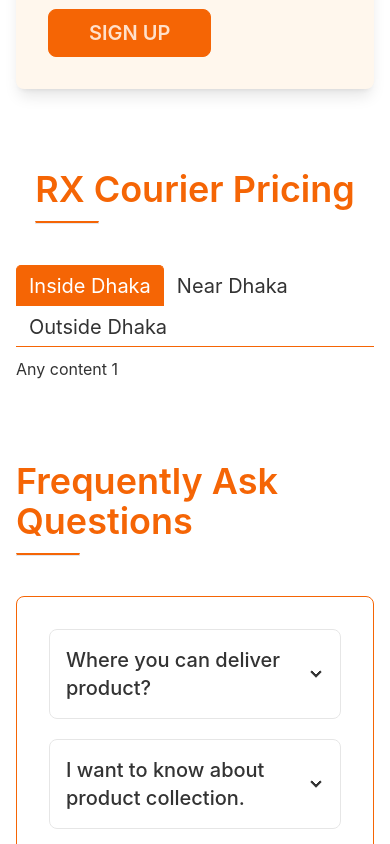
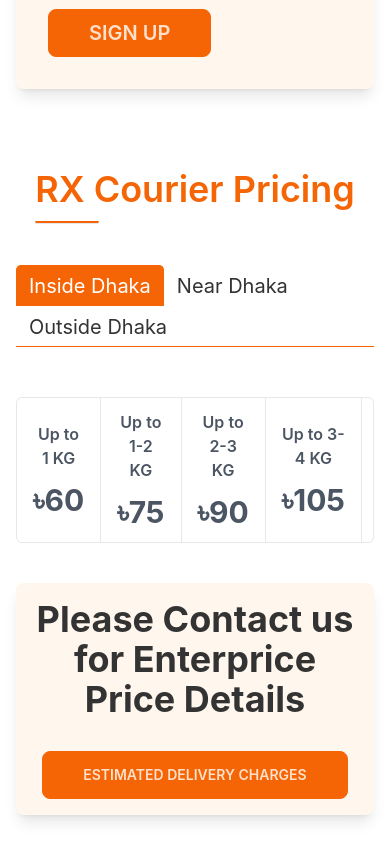
Before and after one commit to habib-sc/rx-courier-react, a React (Create React App) app: page / in a window 390 px wide. Shown: the part 5400-6244 px from the top of the page. Built offline with nearby package versions, Linux system fonts and the light colour scheme.

Commit message:
Added pricing section and update content

```diff
--- a/src/components/Shared/Pricing/Pricing.js
+++ b/src/components/Shared/Pricing/Pricing.js
@@ -4,7 +4,7 @@
 
 const Pricing = () => {
     return (
-        <section className='container px-4 mx-auto py-10' data-aos="fade-up-left" data-aos-duration="1500" data-aos-delay="550">
+        <section className='container px-4 mx-auto py-10' data-aos="fade-up-right" data-aos-duration="1500" data-aos-delay="520">
             {/* Pricing Start */}
             <div className="text-4xl font-semibold text-primary flex justify-center mb-10">
                 <div>
@@ -15,30 +15,122 @@
             {/* Pricing end  */}
 
 
-            <div className='flex justify-center'>
+            <div>
 
                 <Tabs>
-                    <TabList>
-                        <Tab><h4 className='text-xl'>Inside Dhaka</h4></Tab>
-                        <Tab><h4 className='text-xl'>Near Dhaka</h4></Tab>
-                        <Tab><h4 className='text-xl'>Outside Dhaka</h4></Tab>
-                    </TabList>
+                    <div className='flex justify-center'>
+                        <TabList>
+                            <Tab><h4 className='text-xl'>Inside Dhaka</h4></Tab>
+                            <Tab><h4 className='text-xl'>Near Dhaka</h4></Tab>
+                            <Tab><h4 className='text-xl'>Outside Dhaka</h4></Tab>
+                        </TabList>
+                    </div>
+
 
 
                     <TabPanel>
-                        <h2>Any content 1</h2>
+                        <div class="w-full mx-auto overflow-auto border rounded-md mt-10 text-gray-600 body-font">
+                            <table class="table-auto w-full whitespace-no-wrap">
+                                <tbody>
+                                <tr>
+                                    <td class="px-4 py-3 border-r text-center">
+                                        <p className='font-semibold'>Up to 1 KG</p>
+                                        <p className='text-3xl font-bold mt-3'>৳60</p>
+                                    </td>
+                                    <td class="px-4 py-3 border-r text-center">
+                                        <p className='font-semibold'>Up to 1-2 KG</p>
+                                        <p className='text-3xl font-bold mt-3'>৳75</p>
+                                    </td>
+                                    <td class="px-4 py-3 border-r text-center">
+                                        <p className='font-semibold'>Up to 2-3 KG</p>
+                                        <p className='text-3xl font-bold mt-3'>৳90</p>
+                                    </td>
+                                    <td class="px-4 py-3 border-r text-center ">
+                                        <p className='font-semibold'>Up to 3-4 KG</p>
+                                        <p className='text-3xl font-bold mt-3'>৳105</p>
+                                    </td>
+                                    <td class="px-4 py-3 text-center ">
+                                        <p className='font-semibold'>Up to 4-5 KG</p>
+                                        <p className='text-3xl font-bold mt-3'>৳120</p>
+                                    </td>
+                                </tr>
+                                </tbody>
+                            </table>
+                        </div>
                     </TabPanel>
 
+
                     <TabPanel>
-                        <h2>Any content 2</h2>
+                        <div class="w-full mx-auto overflow-auto border rounded-md mt-10 text-gray-600 body-font">
+                            <table class="table-auto w-full whitespace-no-wrap">
+                                <tbody>
+                                <tr>
+                                    <td class="px-4 py-3 border-r text-center">
+                                        <p className='font-semibold'>Up to 1 KG</p>
+                                        <p className='text-3xl font-bold mt-3'>৳100 + 1% COD</p>
+                                    </td>
+                                    <td class="px-4 py-3 border-r text-center">
+                                        <p className='font-semibold'>Up to 1-2 KG</p>
+                                        <p className='text-3xl font-bold mt-3'>৳115 + 1% COD</p>
+                                    </td>
+                                    <td class="px-4 py-3 border-r text-center">
+                                        <p className='font-semibold'>Up to 2-3 KG</p>
+                                        <p className='text-3xl font-bold mt-3'>৳130 + 1% COD</p>
+                                    </td>
+                                    <td class="px-4 py-3 border-r text-center ">
+                                        <p className='font-semibold'>Up to 3-4 KG</p>
+                                        <p className='text-3xl font-bold mt-3'>৳145 + 1% COD</p>
+                                    </td>
+                                    <td class="px-4 py-3 text-center ">
+                                        <p className='font-semibold'>Up to 4-5 KG</p>
+                                        <p className='text-3xl font-bold mt-3'>৳160 + 1% COD</p>
+                                    </td>
+                                </tr>
+                                </tbody>
+                            </table>
+                        </div>
                     </TabPanel>
 
+
                     <TabPanel>
-                        <h2>Any content 3</h2>
+                        <div class="w-full mx-auto overflow-auto border rounded-md mt-10 text-gray-600 body-font">
+                            <table class="table-auto w-full whitespace-no-wrap">
+                                <tbody>
+                                <tr>
+                                    <td class="px-4 py-3 border-r text-center">
+                                        <p className='font-semibold'>Up to 1 KG</p>
+                                        <p className='text-3xl font-bold mt-3'>৳130 + 1% COD</p>
+                                    </td>
+                                    <td class="px-4 py-3 border-r text-center">
+                                        <p className='font-semibold'>Up to 1-2 KG</p>
+                                        <p className='text-3xl font-bold mt-3'>৳160 + 1% COD</p>
+                                    </td>
+                                    <td class="px-4 py-3 border-r text-center">
+                                        <p className='font-semibold'>Up to 2-3 KG</p>
+                                        <p className='text-3xl font-bold mt-3'>৳190 + 1% COD</p>
+                                    </td>
+                                    <td class="px-4 py-3 border-r text-center ">
+                                        <p className='font-semibold'>Up to 3-4 KG</p>
+                                        <p className='text-3xl font-bold mt-3'>৳220 + 1% COD</p>
+                                    </td>
+                                    <td class="px-4 py-3 text-center ">
+                                        <p className='font-semibold'>Up to 4-5 KG</p>
+                                        <p className='text-3xl font-bold mt-3'>৳250 + 1% COD</p>
+                                    </td>
+                                </tr>
+                                </tbody>
+                            </table>
+                        </div>
                     </TabPanel>
+
 
                 </Tabs>
 
+            </div>
+
+            <div className='text-center my-10 bg-orange-50 py-4 px-4 rounded-lg shadow-lg'>
+                <p className='mb-8 text-4xl font-bold'>Please Contact us for Enterprice Price Details</p>
+                <button className='btn btn-primary md:text-xl px-10'>Estimated Delivery Charges</button>
             </div>
 
         </section>
```
